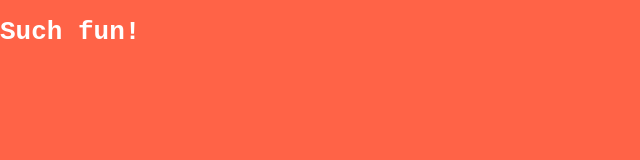
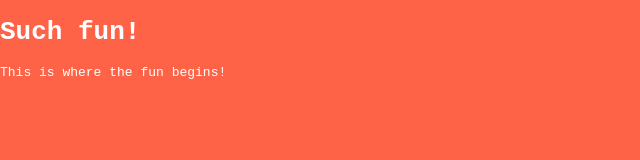
Before and after one commit to Wollivan/pat-and-tim-adventure, a plain HTML site: page index.html in a window 1280 px wide. Shown: the whole page, without its empty margins (0-640 px from the left). Drawn offline with Linux system fonts and the light colour scheme.

Commit message:
Add a new message

```diff
--- a/index.html
+++ b/index.html
@@ -9,5 +9,6 @@
   </head>
   <body>
     <h1>Such fun!</h1>
+    <p>This is where the fun begins!</p>
   </body>
 </html>
```
